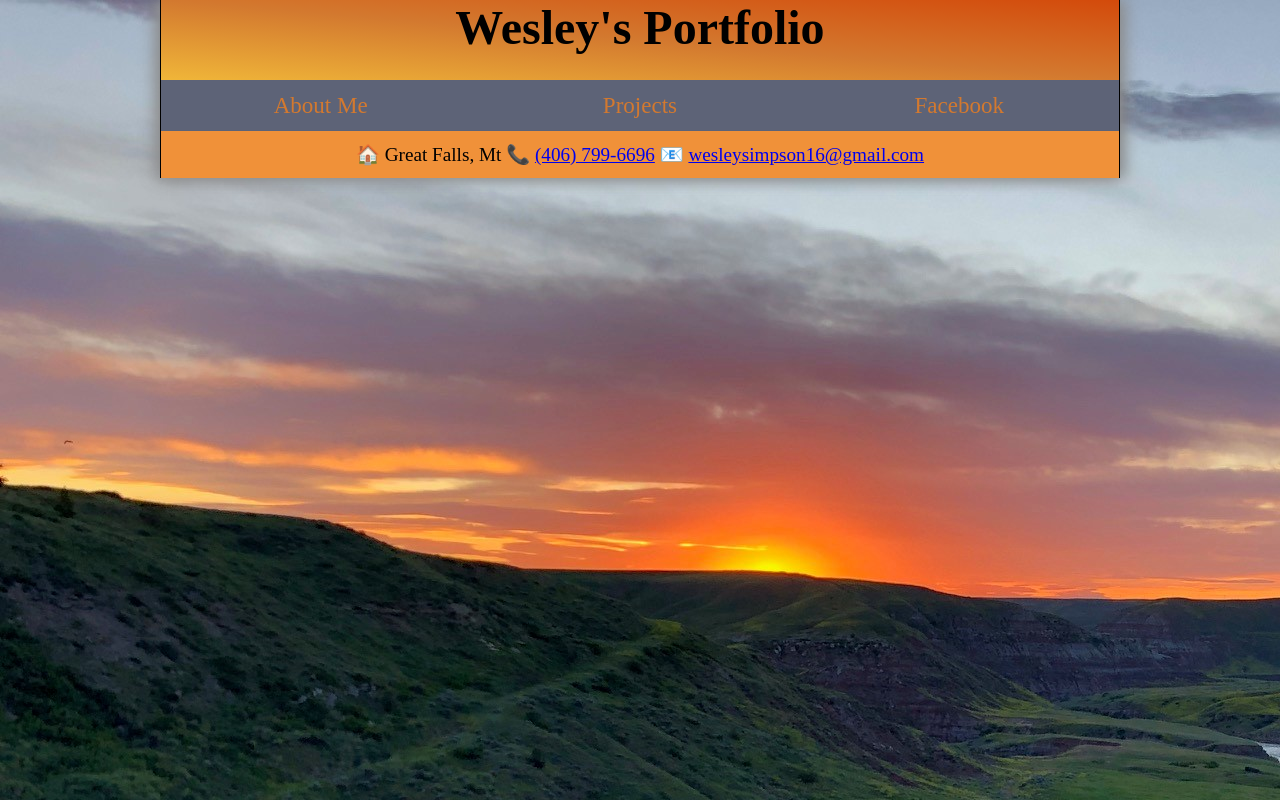
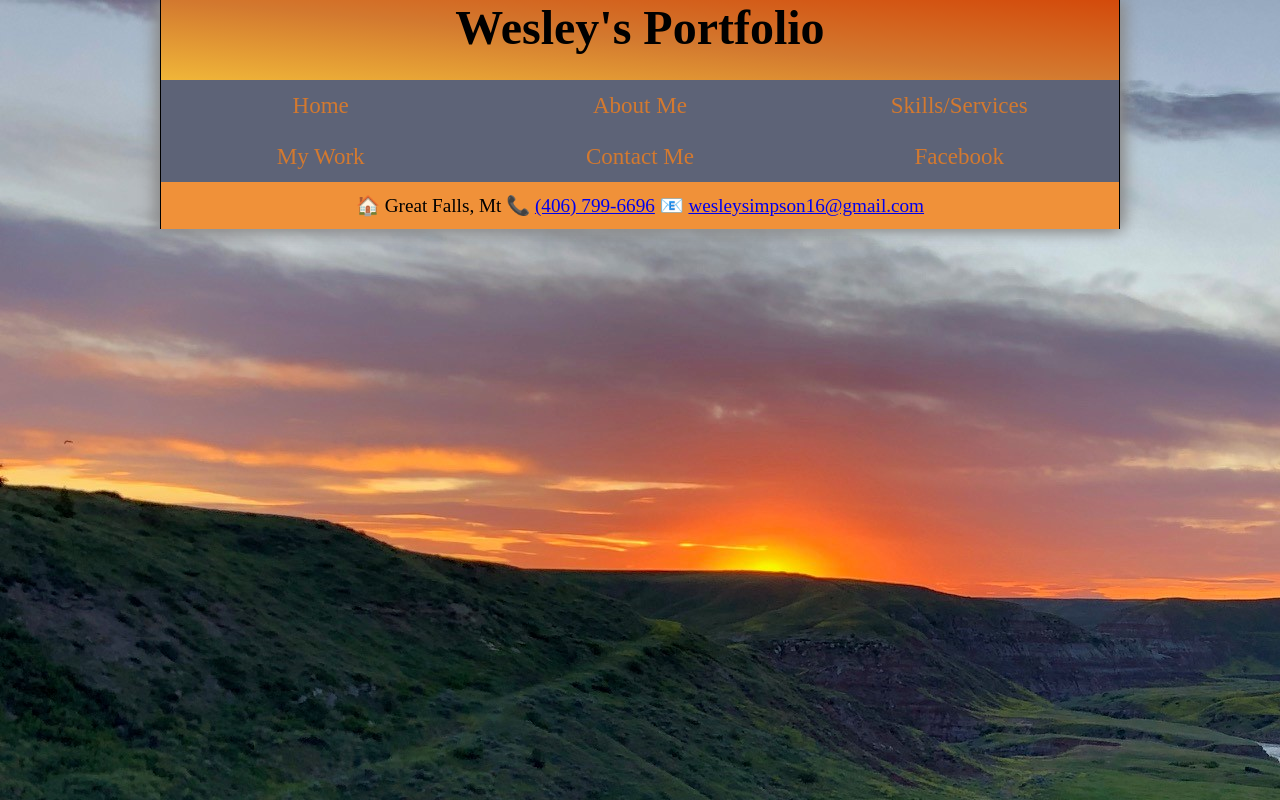
Before and after one commit to wtsimpson/portfolio, a plain HTML site: page about.html in a window 1280 px wide. Drawn offline with Linux system fonts and the light colour scheme.

Commit message:
New page links

```diff
--- a/about.html
+++ b/about.html
@@ -16,8 +16,11 @@
     <h1>Wesley's Portfolio</h1>
     <nav id="horlist">
       <ul>
-        <li><a href="index.html">About Me</a></li>
-        <li><a href="links.html">Projects</a></li>
+        <li><a href="index.html">Home</a></li>
+        <li><a href="about.html">About Me</a></li>
+        <li><a href="skills.html">Skills/Services</a></li>
+        <li><a href="links.html">My Work</a></li>
+        <li><a href="contact.html">Contact Me</a></li>
         <li><a href="https://www.facebook.com/profile.php?id=100009840457176">Facebook</a></li>
       </ul>
     </nav>
```
Also changed, not shown: contact.html (+5 -2 lines), index.html (+5 -2 lines), links.html (+5 -2 lines), skills.html (+5 -2 lines).
